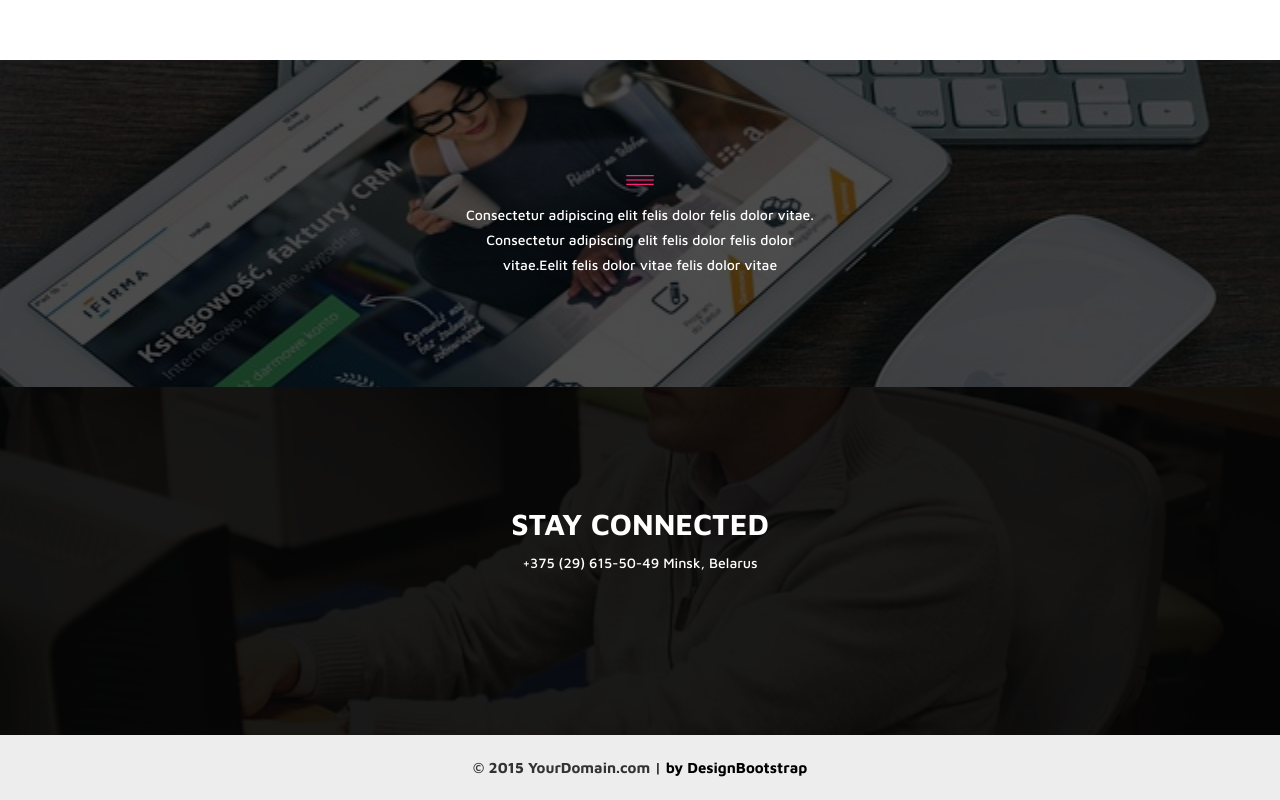
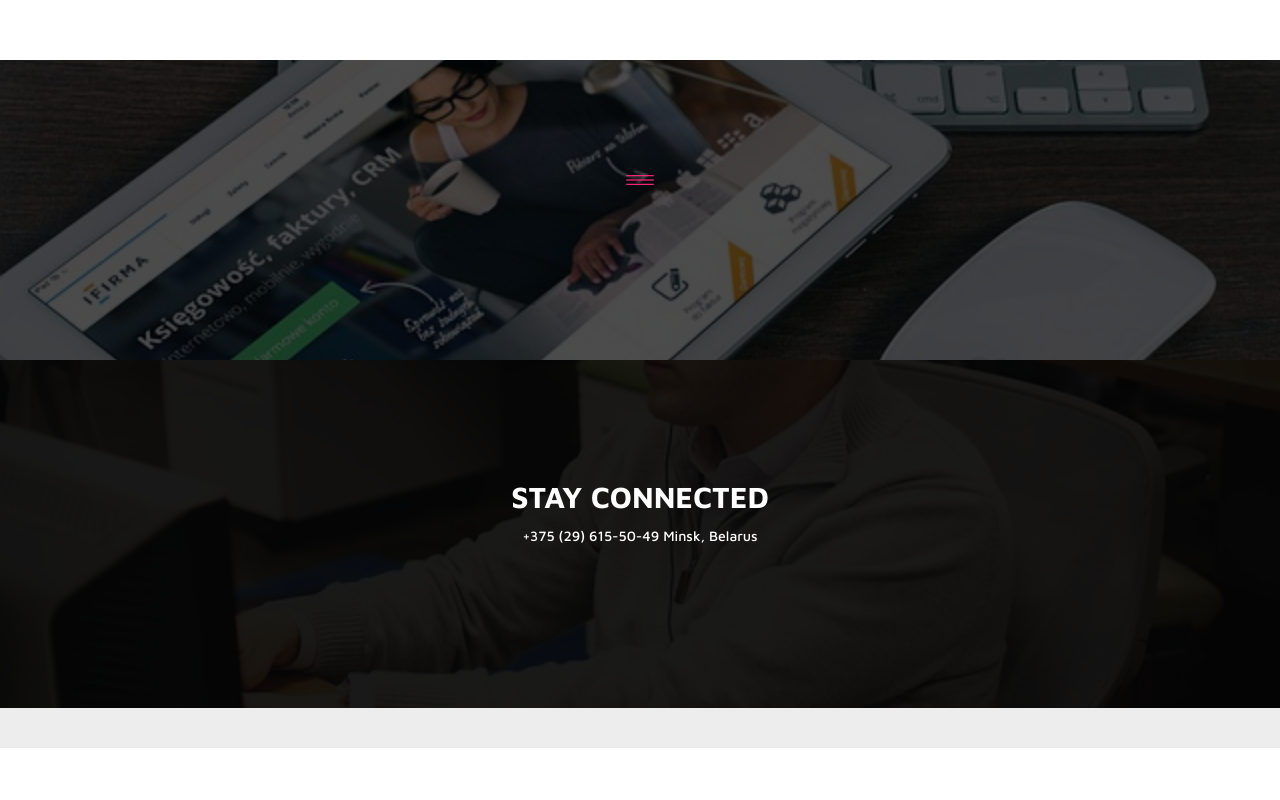
Before and after one commit to katyermolenko/katyermolenko.github.io, a plain HTML site: page index.html in a window 1280 px wide. Shown: the part 2645-3445 px from the top of the page. After the commit the page ends 3393 px from the top, so only its background shows below. Drawn offline with Linux system fonts and the light colour scheme; files whose address does not match are found by name.

Commit message:
Add files via upload

```diff
--- a/index.html
+++ b/index.html
@@ -332,8 +332,8 @@
                         <i class="ion-ios-drag clr-set f-big"></i>
                         <br />
                         <p>
-                            Consectetur adipiscing elit felis dolor felis dolor vitae.
-                     Consectetur adipiscing elit felis dolor felis dolor vitae.Eelit felis dolor vitae felis dolor vitae
+                            <!-- Consectetur adipiscing elit felis dolor felis dolor vitae.
+                     Consectetur adipiscing elit felis dolor felis dolor vitae.Eelit felis dolor vitae felis dolor vitae -->
                         </p>
                     </div>
                 </div>
@@ -441,7 +441,7 @@
     </section>
     <!-- CONTACT SECTION END -->
     <footer>
-        &copy 2015 YourDomain.com  | <a href="http://www.designbootstrap.com/" target="_blank">by DesignBootstrap</a>
+       <!--  &copy 2015 YourDomain.com  | <a href="http://www.designbootstrap.com/" target="_blank">by DesignBootstrap</a> -->
     </footer>
     <!--FOOTER SECTION END  -->
     <!-- JAVASCRIPT FILES PLACED AT THE BOTTOM TO REDUCE THE LOADING TIME  -->
```
